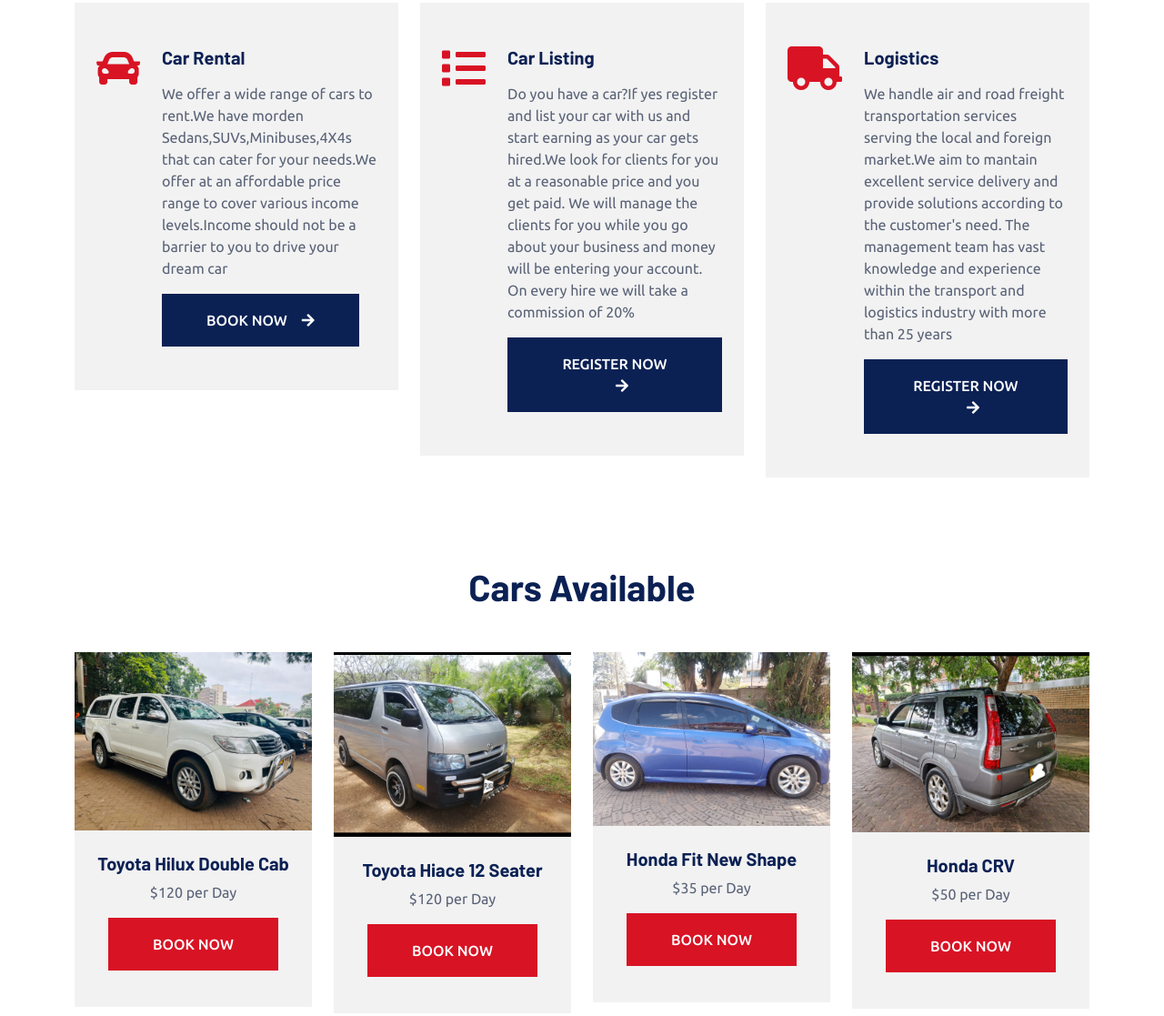
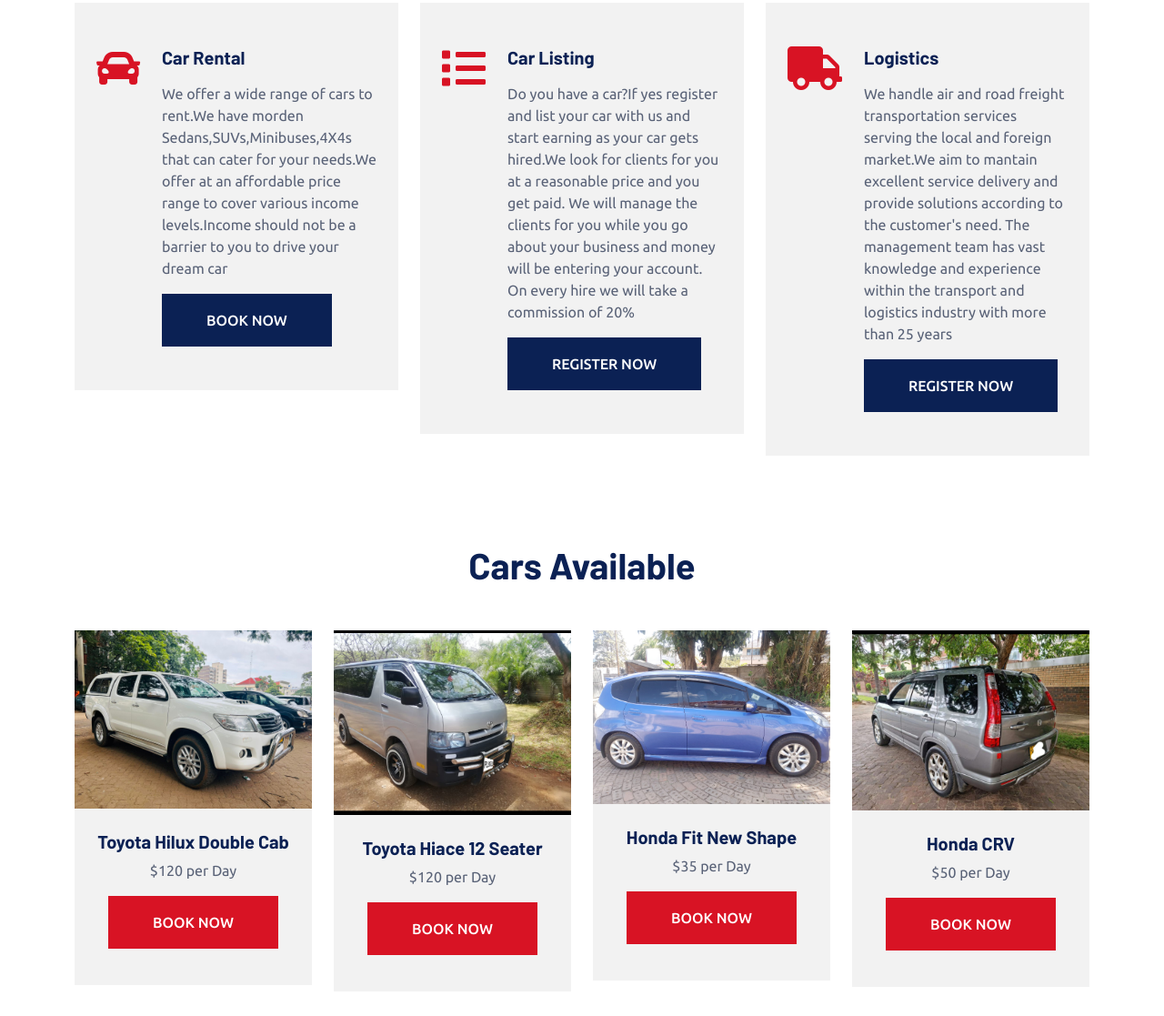
Before and after one commit to Tawonga021/chengling-frontend, a plain HTML site: page index.html in a window 1280 px wide. Shown: the part 1037-2154 px from the top of the page at 91% size. Drawn offline with nearby package versions, Linux system fonts and the light colour scheme.

Commit message:
Update index.html

```diff
--- a/index.html
+++ b/index.html
@@ -179,7 +179,7 @@
                                 to cover various income levels.Income should not be a barrier to you to  drive
                                 your dream car
                             </p>
-                            <a href="" class="btn btn-secondary py-3 px-5 animated slideInDown">Book Now<i class="fa fa-arrow-right ms-3"></i></a>
+                            <a href="" class="btn btn-secondary py-3 px-5 animated slideInDown">Book Now</a>
                         </div>
                     </div>
                 </div>
@@ -195,7 +195,7 @@
                                 On every hire we will take a commission of 20%
 
                             </p>
-                            <a href="" class="btn btn-secondary py-3 px-5 animated slideInDown">Register Now<i class="fa fa-arrow-right ms-3"></i></a>
+                            <a href="" class="btn btn-secondary py-3 px-5 animated slideInDown">Register Now</a>
                         </div>
                     </div>
                 </div>
@@ -216,7 +216,7 @@
 
 
                             </p>
-                            <a href="" class="btn btn-secondary py-3 px-5 animated slideInDown">Register Now<i class="fa fa-arrow-right ms-3"></i></a>
+                            <a href="" class="btn btn-secondary py-3 px-5 animated slideInDown">Register Now</a>
                         </div>
                     </div>
                 </div>
```
